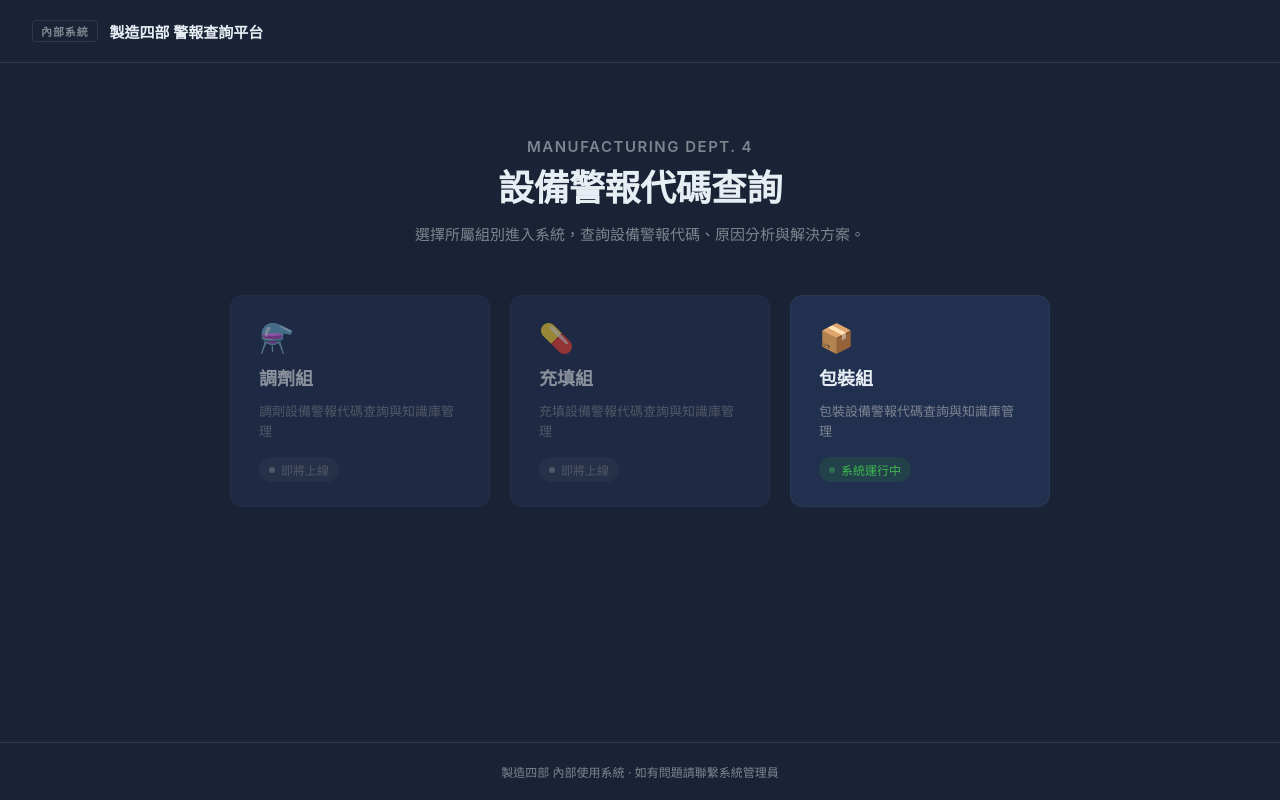
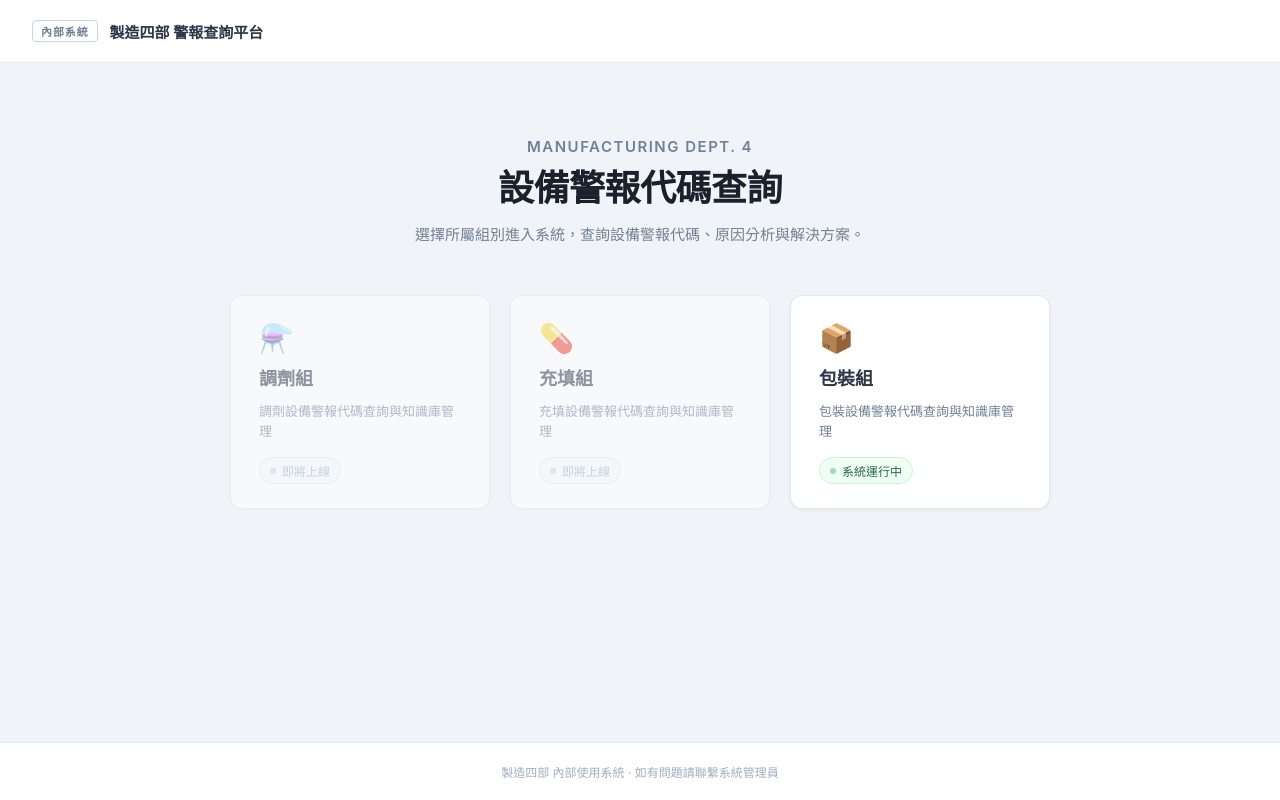
Before and after one commit to rookietommy000/Alarm-System, a plain HTML site: page docs/index.html in a window 1280 px wide. Drawn offline with Linux system fonts and the light colour scheme.

Commit message:
Switch portal to light color scheme
White cards on light grey background, professional and clean.

Co-Authored-By: Claude Sonnet 4.6 <noreply@anthropic.com>

```diff
--- a/docs/index.html
+++ b/docs/index.html
@@ -9,8 +9,8 @@
 
     body {
       font-family: -apple-system, BlinkMacSystemFont, 'Segoe UI', sans-serif;
-      background: #1a2235;
-      color: #e6edf3;
+      background: #f0f4f8;
+      color: #1a202c;
       min-height: 100vh;
       display: flex;
       flex-direction: column;
@@ -18,7 +18,8 @@
 
     /* ── Header ── */
     header {
-      border-bottom: 1px solid #2a3a55;
+      background: #ffffff;
+      border-bottom: 1px solid #e2e8f0;
       padding: 20px 32px;
       display: flex;
       align-items: center;
@@ -29,15 +30,15 @@
       font-weight: 600;
       letter-spacing: 0.08em;
       text-transform: uppercase;
-      color: #7d8590;
-      border: 1px solid #2a3a55;
+      color: #718096;
+      border: 1px solid #cbd5e0;
       border-radius: 4px;
       padding: 2px 8px;
     }
     header h1 {
       font-size: 15px;
       font-weight: 600;
-      color: #e6edf3;
+      color: #2d3748;
     }
 
     /* ── Hero ── */
@@ -50,19 +51,19 @@
       font-weight: 600;
       letter-spacing: 0.1em;
       text-transform: uppercase;
-      color: #7d8590;
+      color: #718096;
       margin-bottom: 16px;
     }
     .hero h2 {
       font-size: 36px;
       font-weight: 700;
       letter-spacing: -0.5px;
-      color: #e6edf3;
+      color: #1a202c;
       margin-bottom: 12px;
     }
     .hero p {
       font-size: 15px;
-      color: #7d8590;
+      color: #718096;
       max-width: 480px;
       margin: 0 auto;
       line-height: 1.6;
@@ -78,26 +79,28 @@
     }
 
     .card {
-      background: #223050;
-      border: 1px solid #2a3a55;
+      background: #ffffff;
+      border: 1px solid #e2e8f0;
       border-radius: 12px;
       padding: 28px 28px 24px;
       width: 260px;
       display: flex;
       flex-direction: column;
       gap: 12px;
-      transition: border-color 0.2s, transform 0.2s;
+      transition: border-color 0.2s, box-shadow 0.2s, transform 0.2s;
       text-decoration: none;
       color: inherit;
       position: relative;
       overflow: hidden;
+      box-shadow: 0 1px 3px rgba(0,0,0,0.06);
     }
     .card.active:hover {
-      border-color: #58a6ff;
+      border-color: #4a90d9;
+      box-shadow: 0 4px 16px rgba(74,144,217,0.15);
       transform: translateY(-2px);
     }
     .card.inactive {
-      opacity: 0.55;
+      opacity: 0.5;
       cursor: default;
       pointer-events: none;
     }
@@ -108,11 +111,11 @@
     .card-name {
       font-size: 18px;
       font-weight: 600;
-      color: #e6edf3;
+      color: #2d3748;
     }
     .card-desc {
       font-size: 13px;
-      color: #7d8590;
+      color: #718096;
       line-height: 1.5;
       flex: 1;
     }
@@ -132,10 +135,10 @@
       height: 6px;
       border-radius: 50%;
     }
-    .status-on  { background: rgba(35,134,54,0.2); color: #3fb950; }
-    .status-on  .status-dot { background: #3fb950; animation: pulse 2s infinite; }
-    .status-off { background: rgba(125,133,144,0.15); color: #7d8590; }
-    .status-off .status-dot { background: #7d8590; }
+    .status-on  { background: #f0fff4; color: #276749; border: 1px solid #c6f6d5; }
+    .status-on  .status-dot { background: #38a169; animation: pulse 2s infinite; }
+    .status-off { background: #f7fafc; color: #a0aec0; border: 1px solid #e2e8f0; }
+    .status-off .status-dot { background: #cbd5e0; }
 
     @keyframes pulse {
       0%, 100% { opacity: 1; }
@@ -145,11 +148,12 @@
     /* ── Footer ── */
     footer {
       margin-top: auto;
-      border-top: 1px solid #2a3a55;
+      border-top: 1px solid #e2e8f0;
       padding: 20px 32px;
       text-align: center;
       font-size: 12px;
-      color: #7d8590;
+      color: #a0aec0;
+      background: #ffffff;
     }
   </style>
 </head>
```
